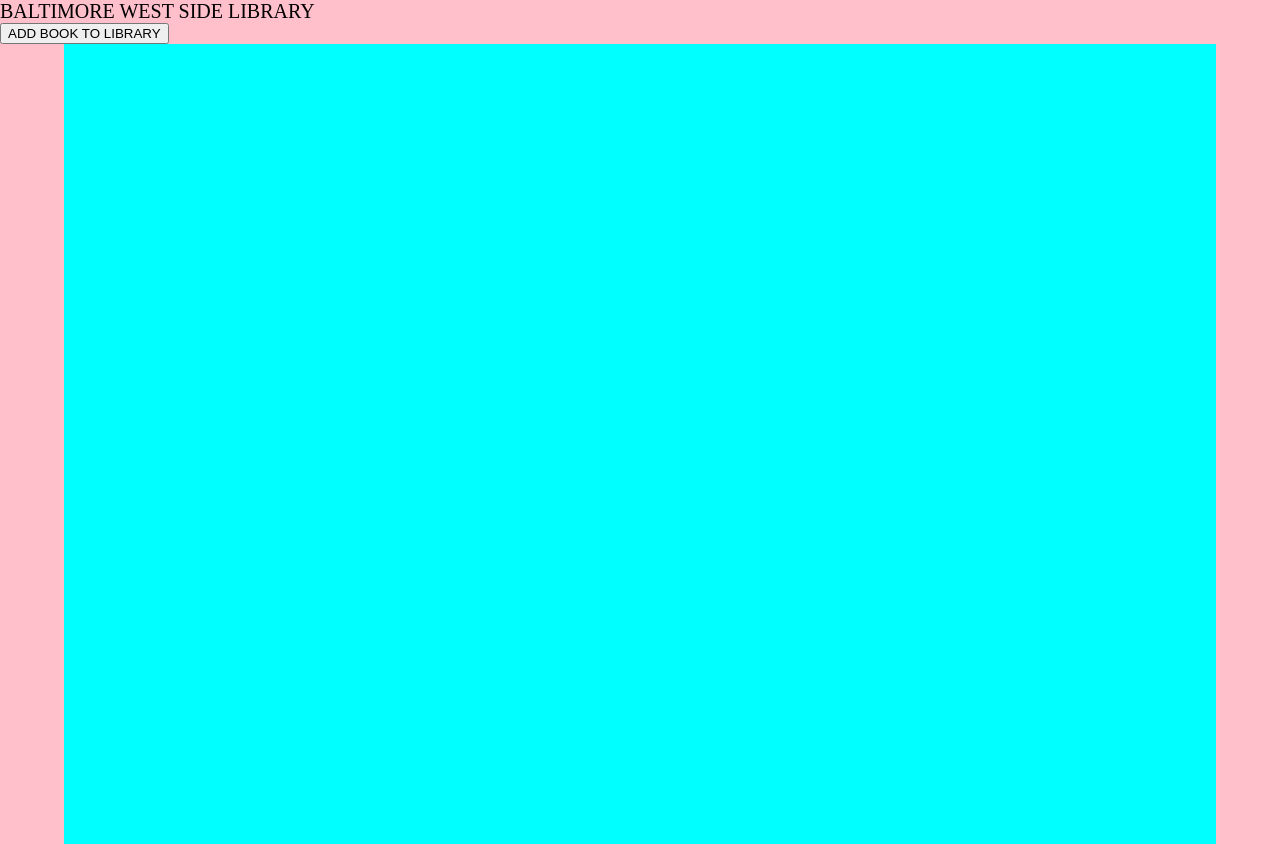
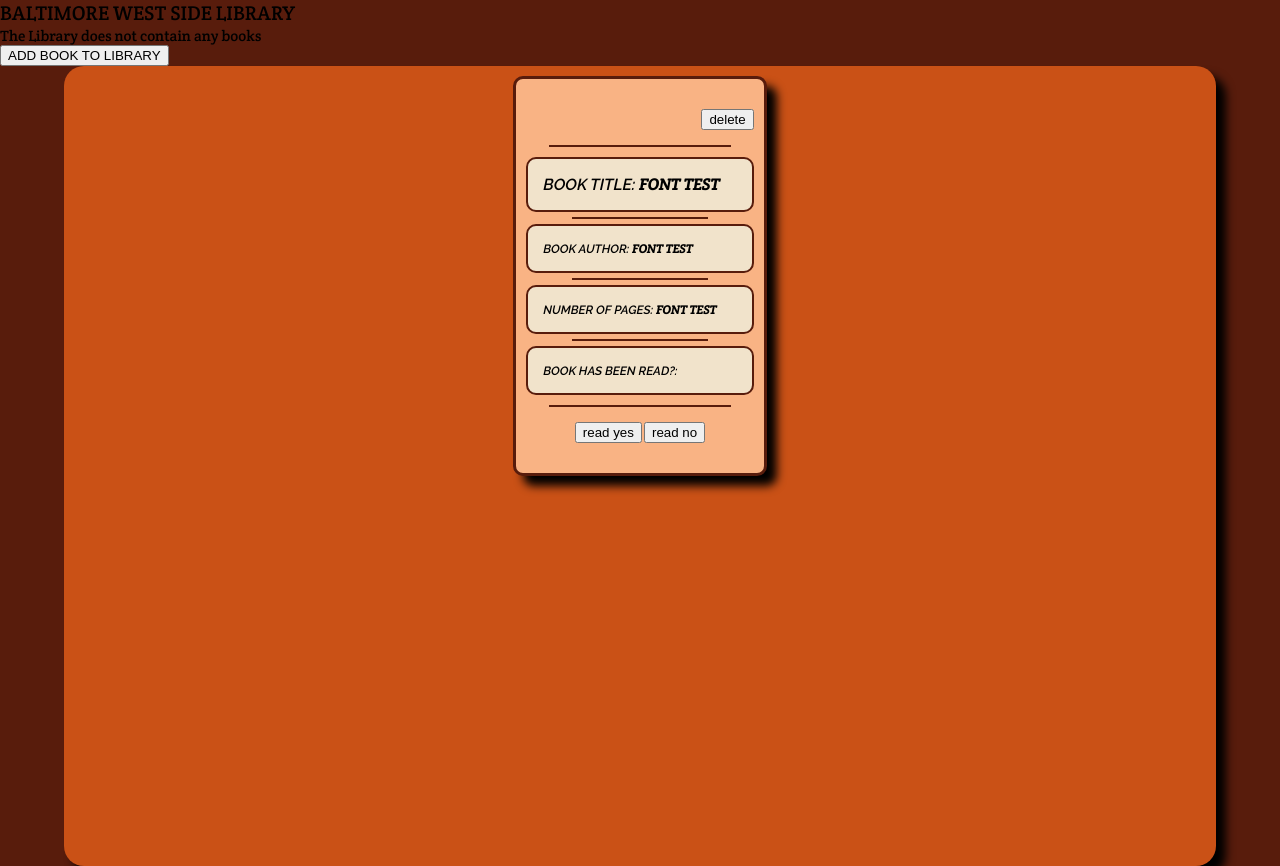
Before and after one commit to rwalsh221/odin_library, a plain HTML site: page index.html in a window 1280 px wide. Before the commit the page ends 844 px from the top, so only its background shows below. Drawn offline with Linux system fonts and the light colour scheme.

Commit message:
added Book Read function. All required features working. Started styling

```diff
--- a/index.html
+++ b/index.html
@@ -3,6 +3,8 @@
     <head>
         <meta charset="UTF-8">
         <link type="text/css" rel="stylesheet" href="style.css">
+
+        <link href="https://fonts.googleapis.com/css2?family=Crete+Round:ital@0;1&family=Raleway:ital,wght@0,400;1,600&display=swap" rel="stylesheet">
 
         <title></title>
 
@@ -13,7 +15,7 @@
         <header>
 
             <h1>BALTIMORE WEST SIDE LIBRARY</h1>
-
+            <h2 class="number__book" id="number__book"></h2>
         </header>
 
         <main>
@@ -53,7 +55,7 @@
             <section class="book-section container" id="body__blur">
 
                <div class="book__card">
-
+                <div class="book" id="bookid-%id%"> <button class="btn btn__delete" id="btn__delete">delete</button> <div class="line line-long"></div> <h2 class="book__header">BOOK TITLE: <span id="book-info__title-%num%">FONT TEST</span></h2> <div class="line"></div> <h3 class="book__author">BOOK AUTHOR: <span id="book-info__author-%num%">FONT TEST</span></h3> <div class="line"></div> <h3 class="book__pages">NUMBER OF PAGES: <span id="book-info__pages-%num%">FONT TEST</span></h3> <div class="line"></div> <h3 class="book__read">BOOK HAS BEEN READ?: <span id="book-info__read-%num%"></span></h3> <div class="line line-long"></div> <div> <button class="btn btn__read" id="btn__read-yes">read yes</button>   <button class="btn btn__read" id="btn__read-no">read no</button> </div> </div>
 
                </div>
 
--- a/script.js
+++ b/script.js
@@ -1,3 +1,35 @@
+
+
+
+
+
+
+
+
+
+
+
+
+
+// *************************************************************************************************
+// CHANGED DIVS CONTAINERS FROM BTNS FOR CSS STYLE. NEED TO CHANGE NODES ON ID SELECTORS TO GET THEM TO WORK. SEE HTML
+// CHANGED HTML. NEED TO CHANGE HTML FOR RENDER FUNCTION. ADDED LINE DIV AND REMOVED SOME ON BUTTONS
+// **************************************************************************************************
+
+
+
+
+
+
+
+
+
+
+
+
+
+
+
 let log = console.log
 
 let myLibrary = [];
@@ -51,7 +83,7 @@ let addBookToLibrary = function () {
 
 let render = function () {
 
- let html = '<div class="book" id="id-%id%"> <div> <button class="btn btn__delete" id="btn__delete">delete</button> </div> <h2 class="book__header">BOOK TITLE: <span id="book-info__title-%num%"></span></h2> <h3 class="book__author">BOOK AUTHOR: <span id="book-info__author-%num%"></span></h3> <h3 class="book__pages">NUMBER OF PAGES: <span id="book-info__pages-%num%"></span></h3> <h3 class="book__read">BOOK HAS BEEN READ?: <span id="book-info__read-%num%"></span></h3> </div>'
+ let html = '<div class="book" id="bookid-%id%"> <div> <button class="btn btn__delete" id="btn__delete">delete</button> </div> <h2 class="book__header">BOOK TITLE: <span id="book-info__title-%num%"></span></h2> <h3 class="book__author">BOOK AUTHOR: <span id="book-info__author-%num%"></span></h3> <h3 class="book__pages">NUMBER OF PAGES: <span id="book-info__pages-%num%"></span></h3> <h3 class="book__read">BOOK HAS BEEN READ?: <span id="book-info__read-%num%"></span></h3> <div> <button class="btn btn__read" id="btn__read-yes">read yes</button> </div> <div> <button class="btn btn__read" id="btn__read-no">read no</button> </div> </div>'
 
  const parent = document.querySelector('.book__card');
 
@@ -66,17 +98,24 @@ let render = function () {
 
     let book = myLibrary[i];
 
-    document.querySelector(`#book-info__title-${i}`).innerHTML = `${book.title}`
-    document.querySelector(`#book-info__author-${i}`).innerHTML = `${book.author}`
-    document.querySelector(`#book-info__pages-${i}`).innerHTML = `${book.pages}`
-    document.querySelector(`#book-info__read-${i}`).innerHTML = `${book.haveRead}`
+    document.querySelector(`#book-info__title-${i}`).innerHTML = `${book.title}`;
+    document.querySelector(`#book-info__author-${i}`).innerHTML = `${book.author}`;
+    document.querySelector(`#book-info__pages-${i}`).innerHTML = `${book.pages}`;
+    document.querySelector(`#book-info__read-${i}`).innerHTML = `${book.haveRead}`;
+
+    if (document.getElementById(`book-info__read-${i}`).textContent == 'The book has not been read') {
+      document.getElementById(`bookid-${i}`).style.backgroundColor = 'red';
+    }
   }
+
+  numberOfBook();
 }
 
 let deleteBook = function(event) {
   let bookNodeID, dBook, libraryID, libraryIndex, bookID, splitBookID;
   // console.log('work1');
   bookNodeID = event.target.parentNode.parentNode.id
+  log(event.target.id)
   // console.log('work2');
   // console.log(bookID);
   // console.log('work3');
@@ -87,7 +126,7 @@ let deleteBook = function(event) {
 
   // console.log(event.target.parentNode.parentNode.id);
 
-  if(bookNodeID) {
+  if(bookNodeID && event.target.id == 'btn__delete') {
 
     splitBookID = bookNodeID.split('-')
     bookID = parseInt(splitBookID[1]);
@@ -110,6 +149,8 @@ let deleteBook = function(event) {
   }
 
   log(myLibrary);
+  let numBook = myLibrary.length;
+  numberOfBook();
 
 }
 
@@ -126,10 +167,47 @@ let closeForm = function() {
   document.getElementById('body__blur').style.filter = 'blur(0px)'
 }
 
+let numberOfBook = function() {
+  let numBook = myLibrary.length;
+
+  if (myLibrary.length > 0) {
+    document.getElementById('number__book').textContent = `The Library contains ${numBook} books`
+  } else {
+    document.getElementById('number__book').textContent = `The Library does not contain any books`
+  }
+};
+
+let hasBeenRead = function(event) {
+  let bookNodeID,bookNodeYesNo, splitBookID, bookID;
+
+  bookNodeID = event.target.parentNode.parentNode.id;
+  log(bookNodeID);
+
+  if (bookNodeID && event.target.id == 'btn__read-yes' || event.target.id == 'btn__read-no') {
+    splitBookID = bookNodeID.split('-');
+    bookID = splitBookID[1];
+  }
+
+
+
+  bookNodeYesNo = event.target.id
+  log(event.target.id);
+  log(bookNodeYesNo);
+
+  if (bookNodeYesNo == 'btn__read-yes') {
+    document.getElementById(`book-info__read-${bookID}`).textContent = 'This book has been read'
+    document.getElementById(`bookid-${bookID}`).style.backgroundColor = 'blue';
+  } else if (bookNodeYesNo == 'btn__read-no') {
+    document.getElementById(`book-info__read-${bookID}`).textContent = 'This book has not been read'
+    document.getElementById(`bookid-${bookID}`).style.backgroundColor = 'red';
+  }
+};
+
 document.getElementById('btn__form').addEventListener('click', openForm);
 document.getElementById('btn__close').addEventListener('click', closeForm);
 document.getElementById('btn__add').addEventListener('click', addBookToLibrary);
 document.querySelector('.container').addEventListener('click', deleteBook);
+document.querySelector('.container').addEventListener('click', hasBeenRead);
 
 
 
@@ -138,6 +216,7 @@ document.querySelector('.container').addEventListener('click', deleteBook);
 const testString = ('id-55565456564');
 let testSplit = testString.split("-")
 console.log(testSplit);
+numberOfBook();
 
 
 
--- a/style.css
+++ b/style.css
@@ -3,6 +3,8 @@
 html {
     box-sizing: border-box;
     font-size: 62.5%;
+    font-family: 'Crete Round', serif;
+
   }
 
   *, *:before, *:after {
@@ -25,7 +27,7 @@ html {
   }
 
   body {
-    background-color: pink;
+    background-color: #581c0c;
 
   }
 
@@ -34,8 +36,10 @@ html {
   .book-section {
     width: 90%;
     min-height: 100vh;
-    background-color: aqua;
+    background-color: #ca5116;
     margin: 0 auto;
+    border-radius: 2rem;
+    box-shadow: 1rem 1rem 1rem black;
 
   }
 
@@ -45,14 +49,56 @@ html {
     flex-wrap: wrap;
   }
 
+
+
   .book {
     flex: 0 1 22%;
     padding: 30px 10px;
-    background-color: blue;
+    background-color: #f9b384;
     text-align: center;
     margin-bottom: 15px;
-    line-height: 100px;
+    margin-top: 1rem;
+    border-radius: 1rem;
+    box-shadow: 1rem 1rem 1rem black;
+    display: flex;
+    flex-direction: column;
+    border: 3px solid #581c0c;
+
   }
+
+  .book > h2 {
+    margin-top: .5rem;
+    font-size: 1.6rem;
+    margin-bottom: .5rem;
+  }
+
+  .book > h3 {
+    font-size: 1.2rem;
+  }
+
+  .book > h3 {
+    margin-bottom: .5rem;
+
+  }
+
+  .book > h2,
+  .book > h3 {
+    background-color: #f1e3cb;
+    text-align: left;
+
+    padding: 1.5rem;
+    border-radius: 1rem;
+    font-family: 'Raleway', sans-serif;
+    font-style: italic;
+    font-weight: 600;
+    border: 2px solid #581c0c;
+  }
+
+  .book > h2 > span,
+  .book > h3 > span {
+    font-family: 'Crete Round', serif;
+  }
+
 
   /* FORM STYLE */
 
@@ -74,3 +120,33 @@ html {
     z-index: 100;
 
   }
+
+  /* BUTTON STYLE */
+
+  .btn__read,
+  .btn__delete {
+    display: inline-block;
+    max-width: max-content;
+  }
+
+  .btn__delete {
+    align-self: flex-end;
+    margin-bottom: 1rem;
+  }
+
+  .btn__read {
+    margin-top: 1rem;
+  }
+
+  .line {
+    height: 2px;
+    width: 60%;
+    background-color: #581c0c;
+    align-self: center;
+    margin-bottom: .5rem;
+  }
+
+  .line-long {
+    margin-top: .5rem;
+    width: 80%;
+  }
```
